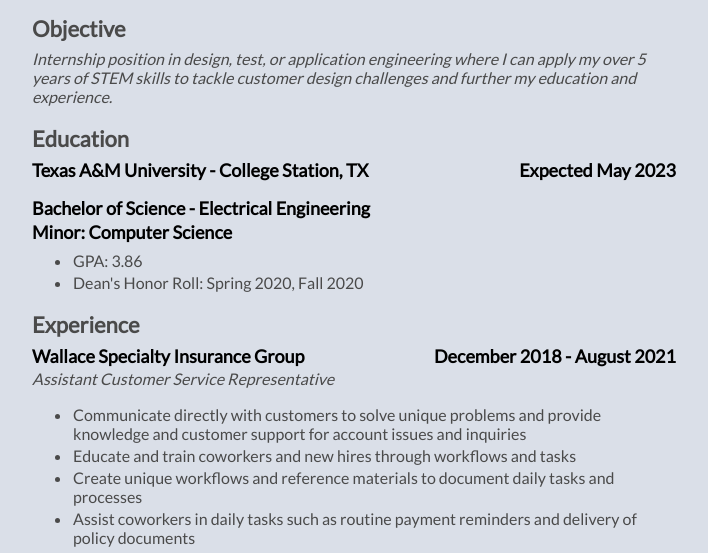
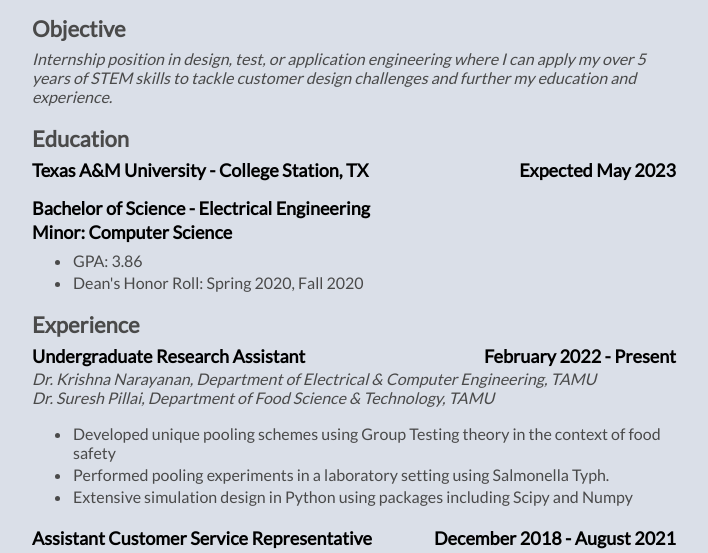
Before and after one commit to aanderson60/aanderson60.github.io, a plain HTML site: page resume.html in a window 1280 px wide. Shown: the part 232-785 px from the top of the page, without its empty margins (286-994 px from the left). Drawn offline with Linux system fonts and the light colour scheme.

Commit message:
Updated resume and interests

```diff
--- a/resume.html
+++ b/resume.html
@@ -35,11 +35,24 @@
 				</ul>
 				<h2>Experience</h2>
 				<div class="rl_heading">
-					<h3 style="float:left;">Wallace Specialty Insurance Group</h3>
+					<h3 style="float:left">Undergraduate Research Assistant</h3>
+					<h3 style="float:right">February 2022 - Present</h3>
+				</div>
+				<br>
+				<p id="italic_p" style="margin-bottom: 0;">Dr. Krishna Narayanan, Department of Electrical & Computer Engineering, TAMU</p>
+				<p id="italic_p" style="margin-top: 0;">Dr. Suresh Pillai, Department of Food Science & Technology, TAMU</p>
+				<ul>
+					<li>Developed unique pooling schemes using Group Testing theory in the context of food safety</li>
+					<li>Performed pooling experiments in a laboratory setting using Salmonella Typh.</li>
+					<li>Extensive simulation design in Python using packages including Scipy and Numpy</li>
+				</ul>
+				<br>
+				<div class="rl_heading">
+					<h3 style="float:left;">Assistant Customer Service Representative</h3>
 					<h3 style="float:right">December 2018 - August 2021</h3>
 				</div>
 				<br>
-				<p id="italic_p">Assistant Customer Service Representative</p>
+				<p id="italic_p">Wallace Specialty Insurance Group</p>
 				<ul>
 					<li>Communicate directly with customers to solve unique problems and provide knowledge and customer
 						support for account issues and inquiries</li>
```
Also changed, not shown: index.html (+6 -5 lines).
